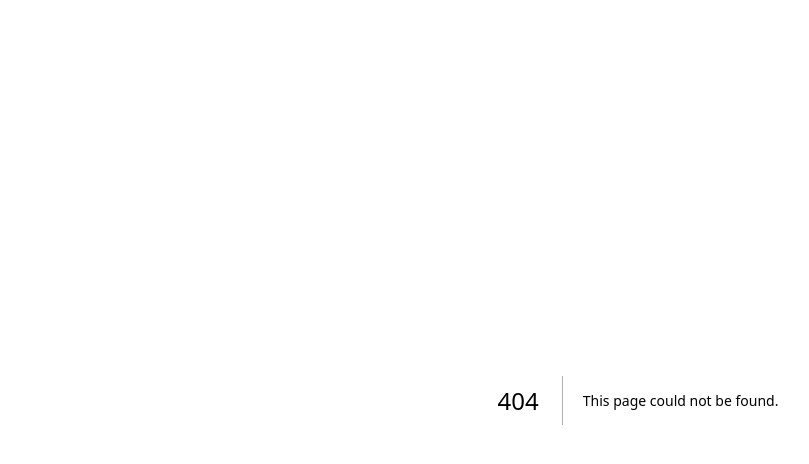
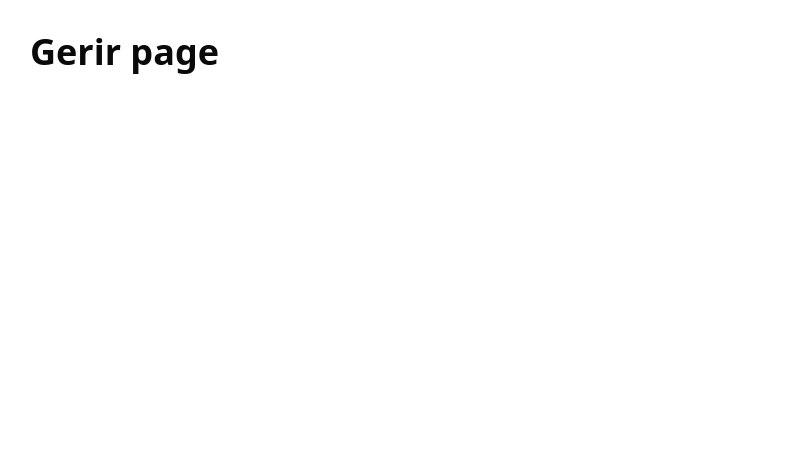
Before and after one commit to Hitchhiker-s-Guide-to-Arraial/frontend, a Next.js app in the folder travelplanner/: page /gerir in a window 1280 px wide. Before the commit this address had no page. Shown: the top 464 px of the page, without its empty margins (2-811 px from the left). Built offline with nearby package versions, Linux system fonts and the light colour scheme.

Commit message:
gerir page initial creation

```diff
--- /dev/null
+++ b/travelplanner/src/app/gerir/page.tsx
@@ -0,0 +1,7 @@
+export default function GerirPage() {
+  return (
+    <main className="min-h-screen p-8">
+      <h1 className="text-4xl font-bold">Gerir page</h1>
+    </main>
+  );
+}
```
